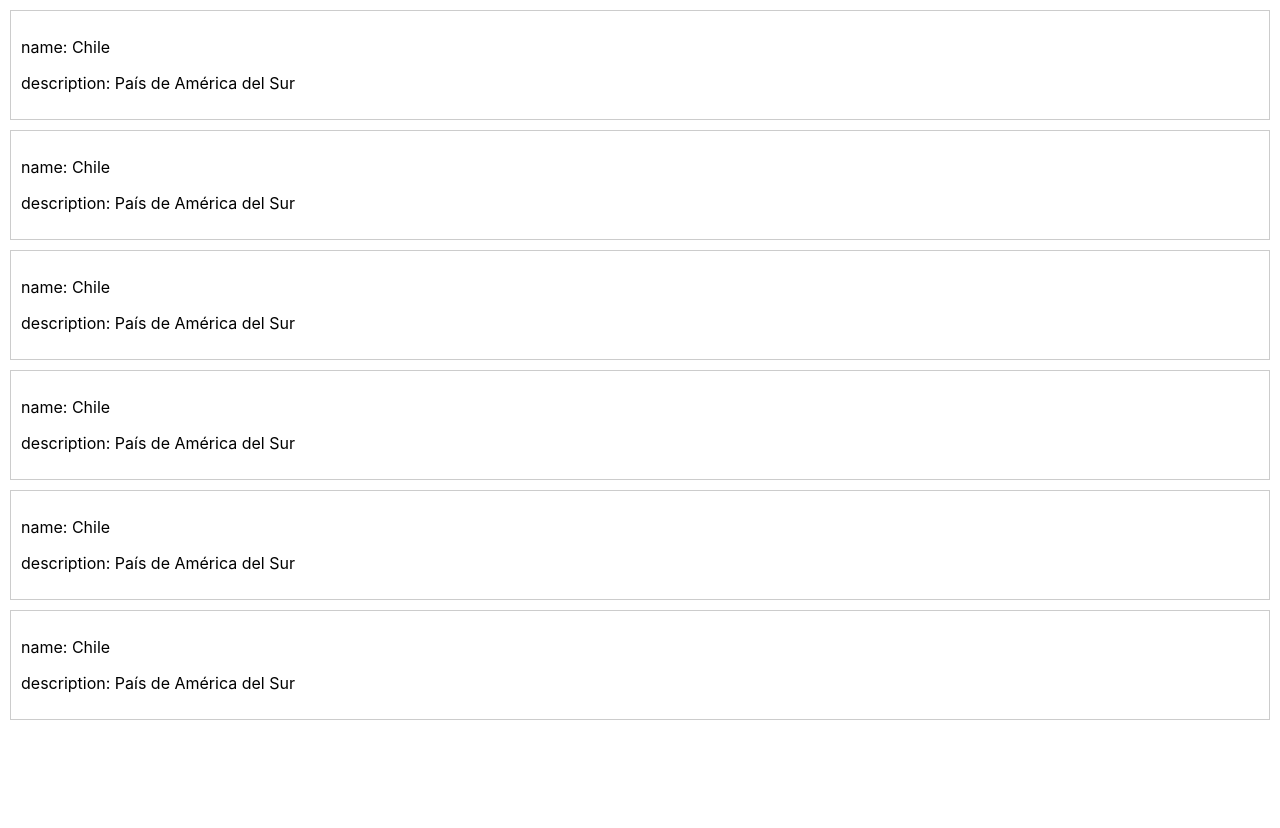
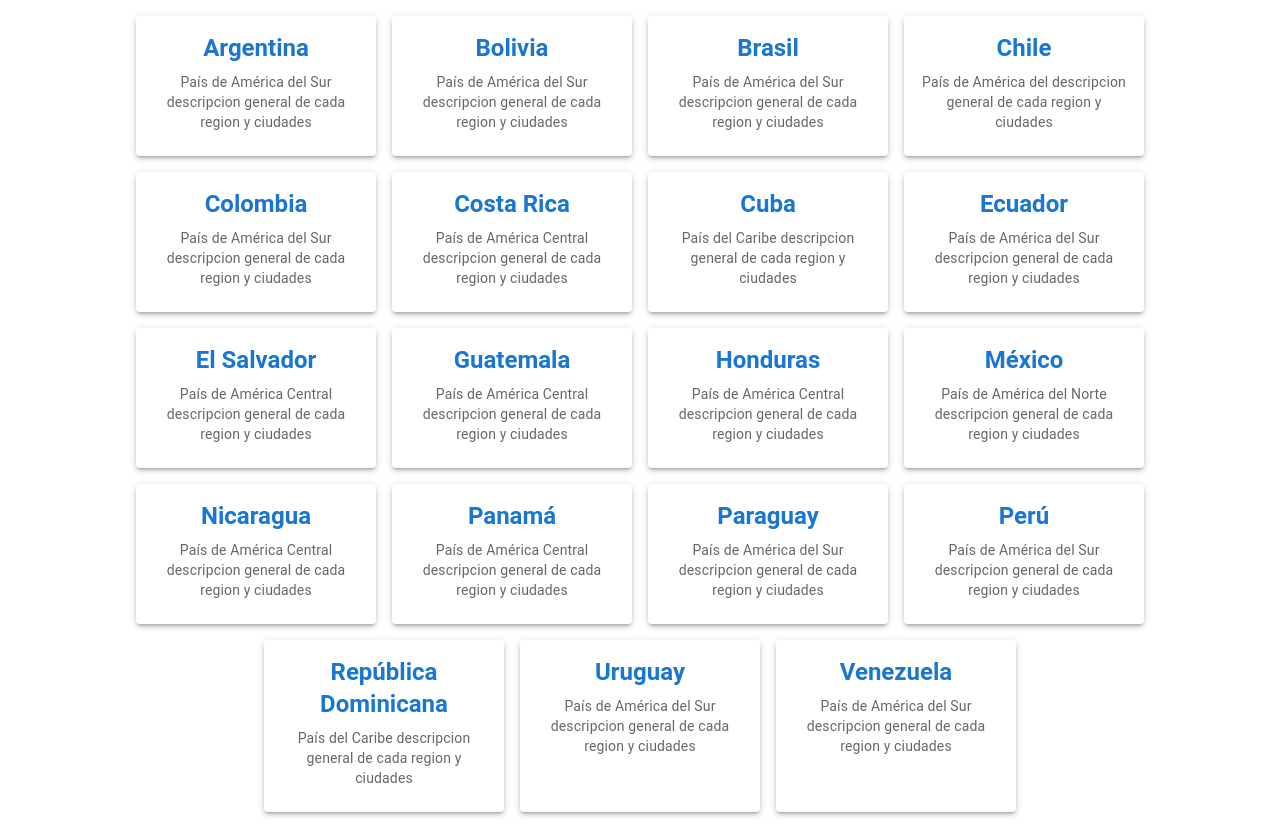
Before and after one commit to adrianpuche12/nilo_front, a React (Create React App) app: page /countries in a window 1280 px wide. Before the commit the page ends 800 px from the top, so only its background shows below. Built offline with nearby package versions, Linux system fonts and the light colour scheme.

Commit message:
agrego estilos a los componentes de countries y detalle del  country

```diff
--- a/src/Components/Country/Countries.js
+++ b/src/Components/Country/Countries.js
@@ -1,28 +1,60 @@
 import React from 'react';
 import { useNavigate } from 'react-router-dom';
 import countries from '../../jsons/countries';
+import Card from '@mui/material/Card';
+import CardContent from '@mui/material/CardContent';
+import Typography from '@mui/material/Typography';
+import Box from '@mui/material/Box';
 
 function Countries() {
   const navigate = useNavigate();
-
   const handleCountriesClick = (id) => {
     console.log(`Clicked on country with id: ${id}`);
     navigate(`/country-detail/${id}`);
   };
 
   return (
-    <div>
+    <Box
+      sx={{
+        display: 'flex',
+        flexDirection: 'row',
+        gap: 2,
+        flexWrap: 'wrap',
+        justifyContent: 'center',
+        padding: 2,
+        bgcolor: 'background.default',
+      }}
+    >
       {countries.map((country) => (
-        <div
+        <Card
           key={country.id}
+          sx={{
+            width: 240,
+            cursor: 'pointer',
+            transition: 'transform 0.2s',
+            '&:hover': { transform: 'scale(1.05)' },
+            boxShadow: 3,
+          }}
           onClick={() => handleCountriesClick(country.id)}
-          style={{ cursor: 'pointer', margin: '10px', padding: '10px', border: '1px solid #ccc' }}
         >
-          <p>name: {country.name}</p>
-          <p>description: {country.description}</p>
-        </div>
+          <CardContent>
+            <Typography
+              variant="h5"
+              component="div"
+              sx={{ textAlign: 'center', color: 'primary.main', fontWeight: 'bold' }}
+            >
+              {country.name}
+            </Typography>
+            <Typography
+              variant="body2"
+              sx={{ textAlign: 'center', color: 'text.secondary', mt: 1 }}
+            >
+              {country.description}
+            </Typography>
+          </CardContent>
+        </Card>
       ))}
-    </div>
+    </Box>
   );
 }
 
--- a/src/Components/Country/CountryDetail .js
+++ b/src/Components/Country/CountryDetail .js
@@ -1,20 +1,40 @@
 import React from 'react';
 import { useParams } from 'react-router-dom';
+import { Box, Typography, Paper } from '@mui/material';
 import countries from '../../jsons/countries';
+import Title from '../Utiles/Title';
 
 const CountryDetail = () => {
     const { id } = useParams();
     const country = countries.find((country) => country.id === parseInt(id));
 
     if (!country) {
-        return <p>País no encontrado</p>;
+        return (
+            <Box display="flex" justifyContent="center" alignItems="center" minHeight="60vh">
+                <Typography variant="h6" color="error">País no encontrado</Typography>
+            </Box>
+        );
     }
 
     return (
-        <div>
-            <h2>{country.name}</h2>
-            <p>{country.description}</p>
-        </div>
+        <Box
+            display="flex"
+            flexDirection="column"
+            alignItems="center"
+            justifyContent="center"
+            minHeight="80vh"
+            bgcolor="#f9f9f9"
+            p={3}
+        >
+            <Paper elevation={3} sx={{ padding: 3, maxWidth: 600, width: '100%', textAlign: 'center' }}>
+                <Typography variant="h4" component="h1" gutterBottom color="primary">
+                    {country.name}
+                </Typography>
+                <Typography variant="body1" color="textSecondary">
+                    {country.description}
+                </Typography>
+            </Paper>
+        </Box>
     );
 };
 
--- a/src/jsons/countries.js
+++ b/src/jsons/countries.js
@@ -1,34 +1,24 @@
 const countries = [
-    {
-        "id": 1,
-        "name": "Chile",
-        "description": "País de América del Sur"
-    },
-    {
-        "id": 2,
-        "name": "Chile",
-        "description": "País de América del Sur"
-    },
-    {
-        "id": 3,
-        "name": "Chile",
-        "description": "País de América del Sur"
-    },
-    {
-        "id": 4,
-        "name": "Chile",
-        "description": "País de América del Sur"
-    },
-    {
-        "id": 5,
-        "name": "Chile",
-        "description": "País de América del Sur"
-    },
-    {
-        "id": 6,
-        "name": "Chile",
-        "description": "País de América del Sur"
-    }
-]
+    { "id": 1, "name": "Argentina", "description": "País de América del Sur descripcion general de cada region y ciudades" },
+    { "id": 2, "name": "Bolivia", "description": "País de América del Sur descripcion general de cada region y ciudades" },
+    { "id": 3, "name": "Brasil", "description": "País de América del Sur descripcion general de cada region y ciudades" },
+    { "id": 4, "name": "Chile", "description": "País de América del  descripcion general de cada region y ciudades" },
+    { "id": 5, "name": "Colombia", "description": "País de América del Sur descripcion general de cada region y ciudades" },
+    { "id": 6, "name": "Costa Rica", "description": "País de América Central descripcion general de cada region y ciudades" },
+    { "id": 7, "name": "Cuba", "description": "País del Caribe descripcion general de cada region y ciudades" },
+    { "id": 8, "name": "Ecuador", "description": "País de América del Sur descripcion general de cada region y ciudades" },
+    { "id": 9, "name": "El Salvador", "description": "País de América Central descripcion general de cada region y ciudades" },
+    { "id": 10, "name": "Guatemala", "description": "País de América Central descripcion general de cada region y ciudades" },
+    { "id": 11, "name": "Honduras", "description": "País de América Central descripcion general de cada region y ciudades" },
+    { "id": 12, "name": "México", "description": "País de América del Norte descripcion general de cada region y ciudades" },
+    { "id": 13, "name": "Nicaragua", "description": "País de América Central descripcion general de cada region y ciudades" },
+    { "id": 14, "name": "Panamá", "description": "País de América Central descripcion general de cada region y ciudades" },
+    { "id": 15, "name": "Paraguay", "description": "País de América del Sur descripcion general de cada region y ciudades" },
+    { "id": 16, "name": "Perú", "description": "País de América del Sur descripcion general de cada region y ciudades" },
+    { "id": 17, "name": "República Dominicana", "description": "País del Caribe descripcion general de cada region y ciudades" },
+    { "id": 18, "name": "Uruguay", "description": "País de América del Sur descripcion general de cada region y ciudades" },
+    { "id": 19, "name": "Venezuela", "description": "País de América del Sur descripcion general de cada region y ciudades" }
+];
+
 
 export default countries;
```
Also changed, not shown: 1 other file (tests, documents, lock files or other folders).
